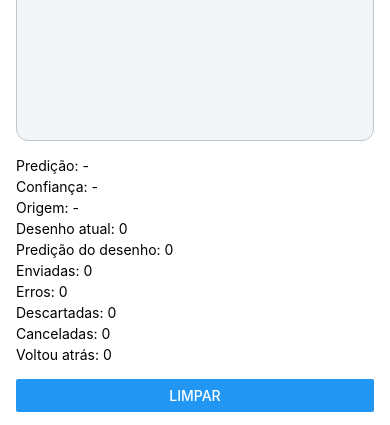
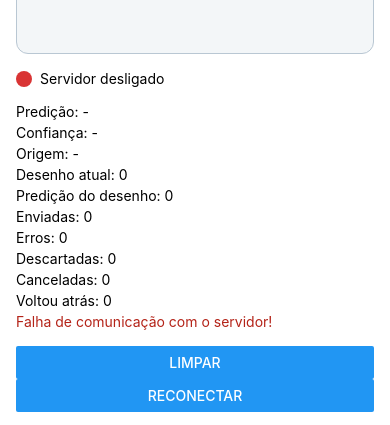
Before and after one commit to lucaspaga/poc-digito-npu, a React Native app: screen / in a window 390 px wide. Shown: the part 416-841 px from the top of the page. Built offline with nearby package versions, Linux system fonts and the light colour scheme; no server answers.

Commit message:
feat: trata erros com LED, mensagens, time-out e reconexão

```diff
--- a/App.tsx
+++ b/App.tsx
@@ -12,6 +12,9 @@ type RespostaInferencia = {
 };
 
 const INTERVALO_INFERENCIA_MS = 200;
+const TIMEOUT_INFERENCIA_MS = 5000;
+const INTERVALO_STATUS_MS = 2000;
+const TIMEOUT_STATUS_MS = 1000;
 
 export default function App() {
   const tracosRef = useRef<Tracos>([]);
@@ -21,6 +24,13 @@ export default function App() {
   const proximaInferenciaRef = useRef<ReturnType<typeof setTimeout> | null>(null);
   const ultimaTentativaRef = useRef(0);
   const controladorRef = useRef<AbortController | null>(null);
+  const temporizadoresInferenciaRef = useRef(
+    new Map<AbortController, ReturnType<typeof setTimeout>>(),
+  );
+  const timeoutsInferenciaRef = useRef(new WeakSet<AbortController>());
+  const statusEmAndamentoRef = useRef(false);
+  const controladorStatusRef = useRef<AbortController | null>(null);
+  const intervaloStatusRef = useRef<ReturnType<typeof setInterval> | null>(null);
   const [revisao, setRevisao] = useState(0);
   const [predicao, setPredicao] = useState<RespostaInferencia | null>(null);
   const predicaoRef = useRef<RespostaInferencia | null>(null);
@@ -30,6 +40,8 @@ export default function App() {
   const [canceladas, setCanceladas] = useState(0);
   const [voltouAtras, setVoltouAtras] = useState(0);
   const [limparQuandoMudar, setLimparQuandoMudar] = useState(0);
+  const [servidorDisponivel, setServidorDisponivel] = useState(false);
+  const [mensagem, setMensagem] = useState<string | null>(null);
 
   const enviarInferencia = useCallback(() => {
     const tracos = tracosRef.current;
@@ -44,12 +56,22 @@ export default function App() {
     setEnviadas((valor) => valor + 1);
 
     if (controladorRef.current !== null) {
+      const temporizadorAnterior = temporizadoresInferenciaRef.current.get(controladorRef.current);
+      if (temporizadorAnterior !== undefined) {
+        clearTimeout(temporizadorAnterior);
+        temporizadoresInferenciaRef.current.delete(controladorRef.current);
+      }
       controladorRef.current.abort();
     }
 
     const controlador = new AbortController();
     const desenhoDoEnvio = desenhoIdRef.current;
     controladorRef.current = controlador;
+    const temporizador = setTimeout(() => {
+      timeoutsInferenciaRef.current.add(controlador);
+      controlador.abort();
+    }, TIMEOUT_INFERENCIA_MS);
+    temporizadoresInferenciaRef.current.set(controlador, temporizador);
 
     const servidor = process.env.EXPO_PUBLIC_SERVIDOR ?? '';
     fetch(`${servidor.replace(/\/$/, '')}/inferir/digito`, {
@@ -60,7 +82,7 @@ export default function App() {
     })
       .then(async (resposta) => {
         if (!resposta.ok) {
-          throw new Error(`HTTP ${resposta.status}`);
+          throw new Error('erro-inferencia');
         }
         return resposta.json() as Promise<RespostaInferencia>;
       })
@@ -69,6 +91,7 @@ export default function App() {
           return;
         }
 
+        setMensagem(null);
         const revisaoExibida = predicaoRef.current?.revisao ?? 0;
         if (resposta.revisao < revisaoExibida) {
           setVoltouAtras((valor) => valor + 1);
@@ -84,15 +107,28 @@ export default function App() {
       .catch((erro: unknown) => {
         if (controlador.signal.aborted) {
           if (desenhoDoEnvio === desenhoIdRef.current) {
-            setCanceladas((valor) => valor + 1);
+            if (timeoutsInferenciaRef.current.has(controlador)) {
+              setErros((valor) => valor + 1);
+              setMensagem('Erro: Time-out');
+            } else {
+              setCanceladas((valor) => valor + 1);
+            }
           }
           return;
         }
         if (desenhoDoEnvio === desenhoIdRef.current) {
           setErros((valor) => valor + 1);
+          setMensagem(erro instanceof Error && erro.message === 'erro-inferencia'
+            ? 'Erro ao realizar a inferência!'
+            : 'Falha de comunicação com o servidor!');
         }
       })
       .finally(() => {
+        const temporizadorAtual = temporizadoresInferenciaRef.current.get(controlador);
+        if (temporizadorAtual !== undefined) {
+          clearTimeout(temporizadorAtual);
+          temporizadoresInferenciaRef.current.delete(controlador);
+        }
         if (controladorRef.current === controlador) {
           controladorRef.current = null;
         }
@@ -137,11 +173,63 @@ export default function App() {
     }
   }, [enviarInferencia]);
 
-  useEffect(() => () => {
-    if (proximaInferenciaRef.current !== null) {
-      clearTimeout(proximaInferenciaRef.current);
+  const consultarStatus = useCallback(async () => {
+    if (statusEmAndamentoRef.current) {
+      return;
+    }
+
+    statusEmAndamentoRef.current = true;
+    const controlador = new AbortController();
+    controladorStatusRef.current = controlador;
+    const temporizador = setTimeout(() => controlador.abort(), TIMEOUT_STATUS_MS);
+
+    try {
+      const servidor = process.env.EXPO_PUBLIC_SERVIDOR ?? '';
+      const resposta = await fetch(`${servidor.replace(/\/$/, '')}/status`, {
+        signal: controlador.signal,
+      });
+      if (!resposta.ok) {
+        throw new Error('status-invalido');
+      }
+      setServidorDisponivel(true);
+      setMensagem(null);
+      if (intervaloStatusRef.current === null) {
+        intervaloStatusRef.current = setInterval(consultarStatus, INTERVALO_STATUS_MS);
+      }
+    } catch {
+      setServidorDisponivel(false);
+      setMensagem('Falha de comunicação com o servidor!');
+      if (intervaloStatusRef.current !== null) {
+        clearInterval(intervaloStatusRef.current);
+        intervaloStatusRef.current = null;
+      }
+    } finally {
+      clearTimeout(temporizador);
+      statusEmAndamentoRef.current = false;
+      if (controladorStatusRef.current === controlador) {
+        controladorStatusRef.current = null;
+      }
     }
   }, []);
+
+  useEffect(() => {
+    consultarStatus();
+
+    return () => {
+      if (intervaloStatusRef.current !== null) {
+        clearInterval(intervaloStatusRef.current);
+      }
+      controladorStatusRef.current?.abort();
+      if (proximaInferenciaRef.current !== null) {
+        clearTimeout(proximaInferenciaRef.current);
+      }
+      controladorRef.current?.abort();
+      temporizadoresInferenciaRef.current.forEach((temporizador) => {
+        clearTimeout(temporizador);
+      });
+      temporizadoresInferenciaRef.current.clear();
+    };
+  }, [consultarStatus]);
 
   const limpar = () => {
     if (proximaInferenciaRef.current !== null) {
@@ -149,6 +237,11 @@ export default function App() {
       proximaInferenciaRef.current = null;
     }
     if (controladorRef.current !== null) {
+      const temporizador = temporizadoresInferenciaRef.current.get(controladorRef.current);
+      if (temporizador !== undefined) {
+        clearTimeout(temporizador);
+        temporizadoresInferenciaRef.current.delete(controladorRef.current);
+      }
       controladorRef.current.abort();
       controladorRef.current = null;
     }
@@ -164,6 +257,7 @@ export default function App() {
     setDescartadas(0);
     setCanceladas(0);
     setVoltouAtras(0);
+    setMensagem(null);
     setLimparQuandoMudar((valor) => valor + 1);
   };
 
@@ -172,10 +266,20 @@ export default function App() {
       <SafeAreaView style={styles.container}>
         <View style={styles.conteudo}>
           <LousaDesenho
+            servidorDisponivel={servidorDisponivel}
             limparQuandoMudar={limparQuandoMudar}
             onTracosChange={aoMudarTracos}
             onTracoFim={aoTerminarTraco}
           />
+          <View style={styles.statusServidor}>
+            <View
+              style={[
+                styles.led,
+                servidorDisponivel ? styles.ledLigado : styles.ledDesligado,
+              ]}
+            />
+            <Text>{servidorDisponivel ? 'Servidor ligado' : 'Servidor desligado'}</Text>
+          </View>
           <View style={styles.informacoes}>
             <Text>Predição: {predicao?.classe ?? '-'}</Text>
             <Text>Confiança: {predicao ? `${(predicao.confianca * 100).toFixed(1)}%` : '-'}</Text>
@@ -187,12 +291,13 @@ export default function App() {
             <Text>Descartadas: {descartadas}</Text>
             <Text>Canceladas: {canceladas}</Text>
             <Text>Voltou atrás: {voltouAtras}</Text>
+            {mensagem ? <Text style={styles.mensagem}>{mensagem}</Text> : null}
           </View>
           <View style={styles.botao}>
-            <Button
-              onPress={limpar}
-              title="Limpar"
-            />
+            <Button onPress={limpar} title="Limpar" />
+            {!servidorDisponivel ? (
+              <Button onPress={consultarStatus} title="Reconectar" />
+            ) : null}
           </View>
         </View>
         <StatusBar style="auto" />
@@ -217,4 +322,23 @@ const styles = StyleSheet.create({
   informacoes: {
     gap: 4,
   },
+  statusServidor: {
+    alignItems: 'center',
+    flexDirection: 'row',
+    gap: 8,
+  },
+  led: {
+    borderRadius: 8,
+    height: 16,
+    width: 16,
+  },
+  ledLigado: {
+    backgroundColor: '#22A447',
+  },
+  ledDesligado: {
+    backgroundColor: '#D93434',
+  },
+  mensagem: {
+    color: '#B42318',
+  },
 });
--- a/components/LousaDesenho.tsx
+++ b/components/LousaDesenho.tsx
@@ -13,6 +13,7 @@ export type Traco = Ponto[];
 export type Tracos = Traco[];
 
 type Props = {
+  servidorDisponivel: boolean;
   limparQuandoMudar?: number;
   onTracosChange: (tracos: Tracos) => void;
   onTracoFim: (tracos: Tracos) => void;
@@ -31,6 +32,7 @@ function caminhoDoTraco(traco: Traco): string {
 }
 
 function LousaDesenho({
+  servidorDisponivel,
   limparQuandoMudar = 0,
   onTracosChange,
   onTracoFim,
@@ -39,11 +41,13 @@ function LousaDesenho({
   const tracosRef = useRef<Tracos>([]);
   const callbackRef = useRef(onTracosChange);
   const fimTracoRef = useRef(onTracoFim);
+  const servidorDisponivelRef = useRef(servidorDisponivel);
   const tamanhoRef = useRef({ width: 0, height: 0 });
   const limparAnteriorRef = useRef(limparQuandoMudar);
 
   callbackRef.current = onTracosChange;
   fimTracoRef.current = onTracoFim;
+  servidorDisponivelRef.current = servidorDisponivel;
 
   const atualizarTracos = (proximosTracos: Tracos) => {
     tracosRef.current = proximosTracos;
@@ -82,12 +86,28 @@ function LousaDesenho({
 
   const panResponder = useRef(
     PanResponder.create({
-      onStartShouldSetPanResponder: () => true,
-      onMoveShouldSetPanResponder: () => true,
-      onPanResponderGrant: (event) => iniciarTraco(pontoDoEvento(event)),
-      onPanResponderMove: (event) => adicionarPonto(pontoDoEvento(event)),
-      onPanResponderRelease: () => fimTracoRef.current(tracosRef.current),
-      onPanResponderTerminate: () => fimTracoRef.current(tracosRef.current),
+      onStartShouldSetPanResponder: () => servidorDisponivelRef.current,
+      onMoveShouldSetPanResponder: () => servidorDisponivelRef.current,
+      onPanResponderGrant: (event) => {
+        if (servidorDisponivelRef.current) {
+          iniciarTraco(pontoDoEvento(event));
+        }
+      },
+      onPanResponderMove: (event) => {
+        if (servidorDisponivelRef.current) {
+          adicionarPonto(pontoDoEvento(event));
+        }
+      },
+      onPanResponderRelease: () => {
+        if (servidorDisponivelRef.current) {
+          fimTracoRef.current(tracosRef.current);
+        }
+      },
+      onPanResponderTerminate: () => {
+        if (servidorDisponivelRef.current) {
+          fimTracoRef.current(tracosRef.current);
+        }
+      },
     }),
   ).current;
 
```
Also changed, not shown: 1 other file (tests, documents, lock files or other folders).
